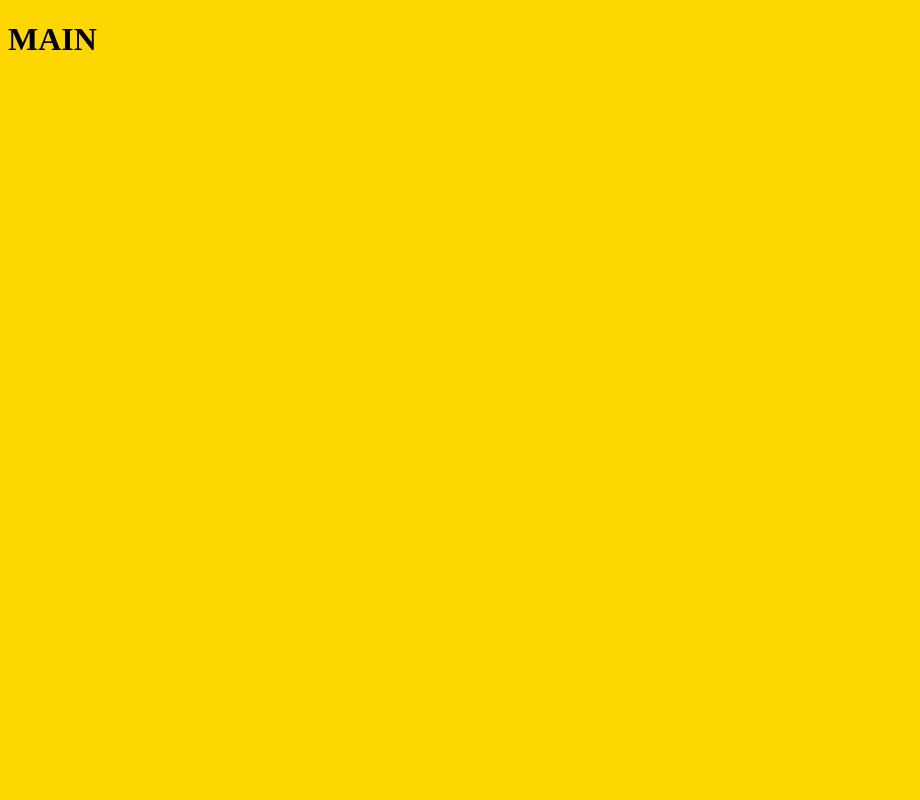
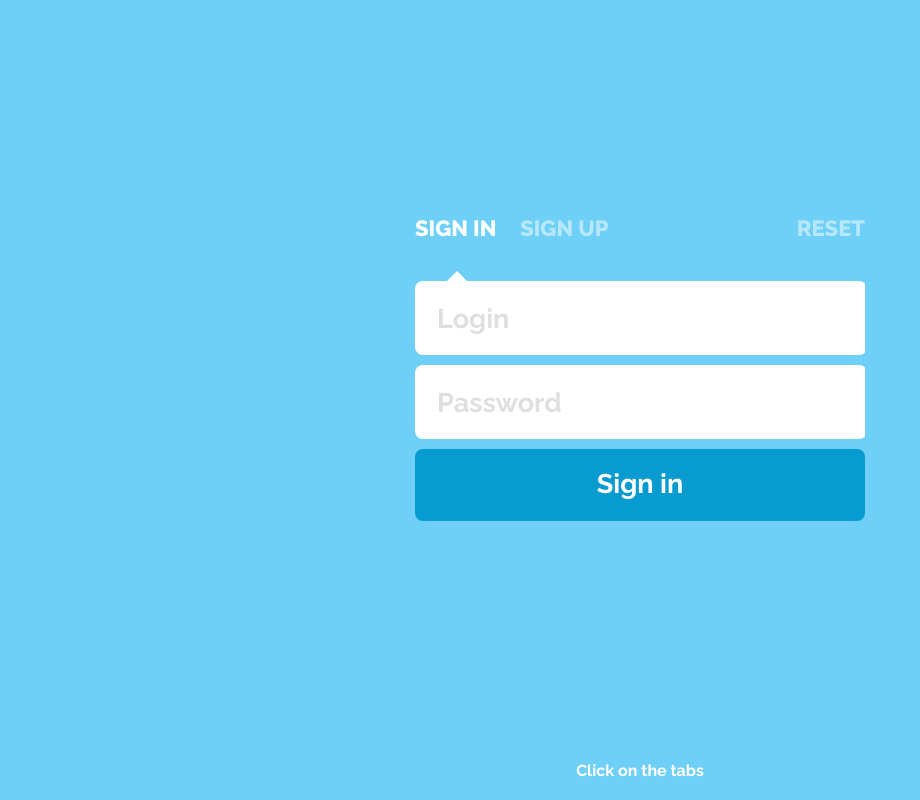
Before and after one commit to KudinovIvan/CRUD_dj, a Django app: page / in a window 1280 px wide. Before the commit the part shown is almost empty. Shown: the whole page, without its empty margins (0-920 px from the left). Run offline with Django 3.2, Linux system fonts and the light colour scheme.

Commit message:
Add auth 1

```diff
--- a/CRUD_py/urls.py
+++ b/CRUD_py/urls.py
@@ -5,7 +5,9 @@ from main import views
 urlpatterns = [
     path('', views.index),
     path('app/', views.app),
-    path('auth/<int:id>/<str:name>/', views.auth),
+    path('signin/', views.signin),
+    path('signup/', views.signup),
+    path('reset/', views.reset),
     path('red/', views.red),
     path('perm/', views.perm),
     path('admin/', admin.site.urls),
--- a/main/views.py
+++ b/main/views.py
@@ -1,15 +1,45 @@
 from django.shortcuts import render
 from django.http import HttpResponse, HttpResponseRedirect, HttpResponsePermanentRedirect
+from django.contrib.auth.models import User
+from django.contrib.auth import authenticate
 
 def index(request):
+	type_of = request.GET.get('action', 'none')
+	if (type_of == 'signin'):
+		login = request.GET.get('login', 'none')
+		password = request.GET.get('password', 'none')
+		user = authenticate(username=login, password=password)
+		if user is not None:
+			return HttpResponseRedirect('signin/')
+		else:
+			print("NOT AUTH")
+	elif (type_of == 'signup'):
+		login = request.GET.get('login', 'none')
+		password = request.GET.get('password', 'none')
+		repass = request.GET.get('repass', 'none')
+		mail = request.GET.get('mail', 'none')
+		mail = mail.replace('%40', '@')
+		if (repass == password):
+			user = User.objects.create_user(login, mail, password)
+		return HttpResponseRedirect('signup/')
+	elif (type_of == 'reset'):
+		return HttpResponseRedirect('reset/')
 	return render(request,'main/index.html')
 
 def app(request):
 	name = request.GET.get('name', 'none')
 	return HttpResponse('<h1>App<h1><h3>{0}<h3>'.format(name))
 
-def auth(request, id, name):
-	answer = '<h1>User</h1><h3>id: {0} name: {1}</h3>'.format(id, name)
+def signin(request):
+	answer = '<h1>Signin</h1>'
+	return HttpResponse(answer)
+
+def signup(request):
+	answer = '<h1>Signup</h1>'
+	return HttpResponse(answer)
+
+def reset(request):
+	answer = '<h1>Reset</h1>'
 	return HttpResponse(answer)
 
 def red(request):
--- a/manage.py
+++ b/manage.py
@@ -1,5 +1,3 @@
-#!/usr/bin/env python
-"""Django's command-line utility for administrative tasks."""
 import os
 import sys
 
--- a/static/main/style/style.css
+++ b/static/main/style/style.css
@@ -1,3 +1,111 @@
+@import url(http://fonts.googleapis.com/css?family=Raleway:700,800);
+
+html, body { margin: 0; }
+
+:focus { outline: none; }
+::-webkit-input-placeholder { color: #DEDFDF; }
+::-moz-placeholder { color: #DEDFDF; }
+:-moz-placeholder { color: #DEDFDF; }
+::-ms-input-placeholder { color: #DEDFDF; }
+
 body {
-	background-color: gold;
+  background: #6ED0F6;
+  color: #fff;
+  font-family: 'Raleway', sans-serif;
+  -webkit-font-smoothing: antialiased;
 }
+
+#wrapper, label, #arrow, button span { transition: all .5s cubic-bezier(.6,0,.4,1); }
+
+#wrapper { overflow: hidden; }
+
+#signin:checked ~ #wrapper { height: 178px; }
+#signin:checked ~ #wrapper #arrow { left: 32px; }
+#signin:checked ~ button span { transform: translate3d(0,-72px,0); }
+
+#signup:checked ~ #wrapper { height: 346px; }
+#signup:checked ~ #wrapper #arrow { left: 137px; }
+#signup:checked ~ button span { transform: translate3d(0,-216px,0); }
+
+#reset:checked ~ #wrapper { height: 94px; }
+#reset:checked ~ #wrapper #arrow { left: 404px; }
+#reset:checked ~ button span { transform: translate3d(0,0,0); }
+
+form {
+  width: 450px;
+  height: 370px;
+  margin: -185px -225px;
+  position: absolute;
+  left: 50%;
+  top: 50%;
+}
+input[type=radio] { display: none; }
+label {
+  cursor: pointer;
+  display: inline-block;
+  font-size: 22px;
+  font-weight: 800;
+  opacity: .5;
+  margin-bottom: 30px;
+  text-transform: uppercase;
+}
+label:hover {
+  transition: all .3s cubic-bezier(.6,0,.4,1);
+  opacity: 1;
+}
+label[for="signin"] { margin-right: 20px; }
+label[for="reset"] { float: right; }
+input[type=radio]:checked + label { opacity: 1; }
+input[type=text],
+input[type=password] {
+  background: #fff;
+  border: none;
+  border-radius: 8px;
+  font-size: 27px;
+  font-family: 'Raleway', sans-serif;
+  height: 72px;
+  width: 99.5%;
+  margin-bottom: 10px;
+  opacity: 1;
+  text-indent: 20px;
+  transition: all .2s ease-in-out;
+}
+button {
+  background: #079BCF;
+  border: none;
+  border-radius: 8px;
+  color: #fff;
+  cursor: pointer;
+  font-family: 'Raleway', sans-serif;
+  font-size: 27px;
+  height: 72px;
+  width: 100%;
+  margin-bottom: 10px;
+  overflow: hidden;
+  transition: all .3s cubic-bezier(.6,0,.4,1);
+}
+button span {
+  display: block;
+  line-height: 72px;
+  position: relative;
+  top: -2px;
+  transform: translate3d(0,0,0);
+}
+button:hover {
+  background: #007BA5;
+}
+#arrow {
+  height: 0;
+  width: 0;
+  border-bottom: 10px solid #fff;
+  border-left: 10px solid transparent;
+  border-right: 10px solid transparent;
+  position: relative;
+  left: 32px;
+}
+#hint {
+  width: 100%;
+  text-align: center;
+  position: absolute;
+  bottom: 20px;
+}
--- a/templates/main/index.html
+++ b/templates/main/index.html
@@ -5,9 +5,40 @@
 	<meta charset="UTF-8">
 	<meta name="viewport" content="width=device-width, initial-scale=1.0">
 	<link rel="stylesheet" href="{% static 'main/style/style.css' %}">
-	<title>Document</title>
+	<title>Authorization</title>
 </head>
 <body>
-	<h1>MAIN</h1>
+	<form method="GET">
+  		<input checked="" id="signin" name="action" type="radio" value="signin">
+  		<label for="signin">
+  			Sign in
+  		</label>
+  		<input id="signup" name="action" type="radio" value="signup">
+  		<label for="signup">
+  			Sign up
+  		</label>
+  		<input id="reset" name="action" type="radio" value="reset">
+  		<label for="reset">
+  			Reset
+  		</label>
+	  	<div id="wrapper">
+	    	<div id="arrow"></div>
+	    	<input id="login" name="login" placeholder="Login" type="text">
+	    	<input id="pass" name="password" placeholder="Password" type="password">
+	    	<input id="repass" name="repass" placeholder="Repeat password" type="password">
+	  		<input id="mail" name="mail" placeholder="Email" type="text">
+	  	</div>
+		<button type="submit">
+		<span>
+		Reset password
+		<br>
+		Sign in
+		<br>
+		<br>
+		Sign up
+		</span>
+		</button>
+	</form>
+	<div id="hint">Click on the tabs</div>
 </body>
 </html>
```
Also changed, not shown: db.sqlite3.
